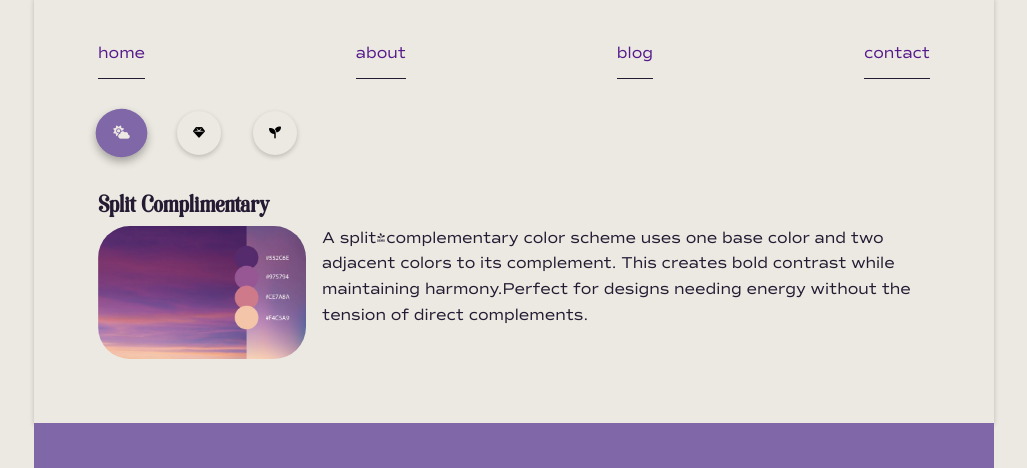
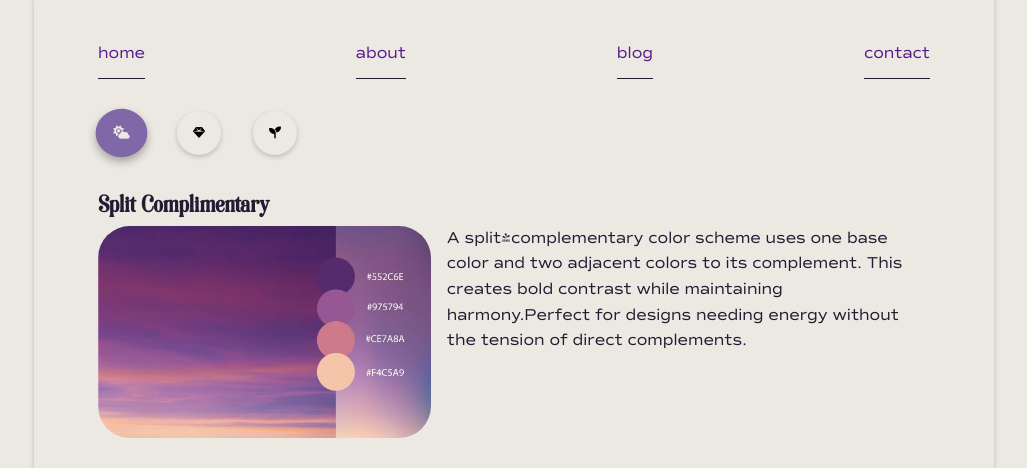
Before and after one commit to Yifan-Zeng0059/content-manipulation, a plain HTML site: page index.html in a window 1280 px wide. Shown: the part 224-692 px from the top of the page, without its empty margins (126-1153 px from the left). Drawn offline with Linux system fonts and the light colour scheme.

Commit message:
Update style.css

```diff
--- a/css/style.css
+++ b/css/style.css
@@ -238,7 +238,7 @@ footer p {
 
     .content .container img {
         border-radius: 2rem;
-        width: 25%;
+        width: 40%;
     }
     .content .container p {
         margin: 0;
@@ -264,4 +264,5 @@ footer p {
         font-size: 1.2em;
         margin-right: 2rem;
     }
+
 }
```
